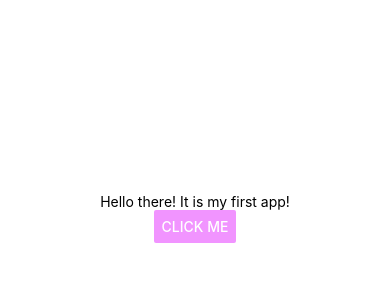
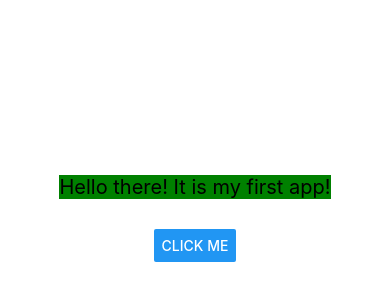
Before and after one commit to yamanerkam/React-Native-Learning, a React Native app: screen / in a window 390 px wide. Shown: the part 204-504 px from the top of the page. Built offline with nearby package versions, Linux system fonts and the light colour scheme.

Commit message:
styles-update

```diff
--- a/App.js
+++ b/App.js
@@ -4,10 +4,9 @@ import { Button, StyleSheet, Text, View } from 'react-native';
 export default function App() {
   return (
     <View style={styles.container}>
-      <Text>Hello there! It is my first app!</Text>
-      <Button
+      <Text style={styles.textFirst}>Hello there! It is my first app!</Text>
+      <Button style={styles.btn}
         title="Click Me"
-        color="#f194ff"
         onPress={() => console.log('Button pressed!')}
       />
       <StatusBar style="auto" />
@@ -22,4 +21,16 @@ const styles = StyleSheet.create({
     alignItems: 'center',
     justifyContent: 'center',
   },
+  btn: {
+    fontSize: 10,
+    color: 'blue',
+    backgroundColor: 'green',
+
+  },
+  textFirst: {
+    fontSize: 20,
+    marginBottom: 30,
+    backgroundColor: 'green'
+
+  }
 });
```
